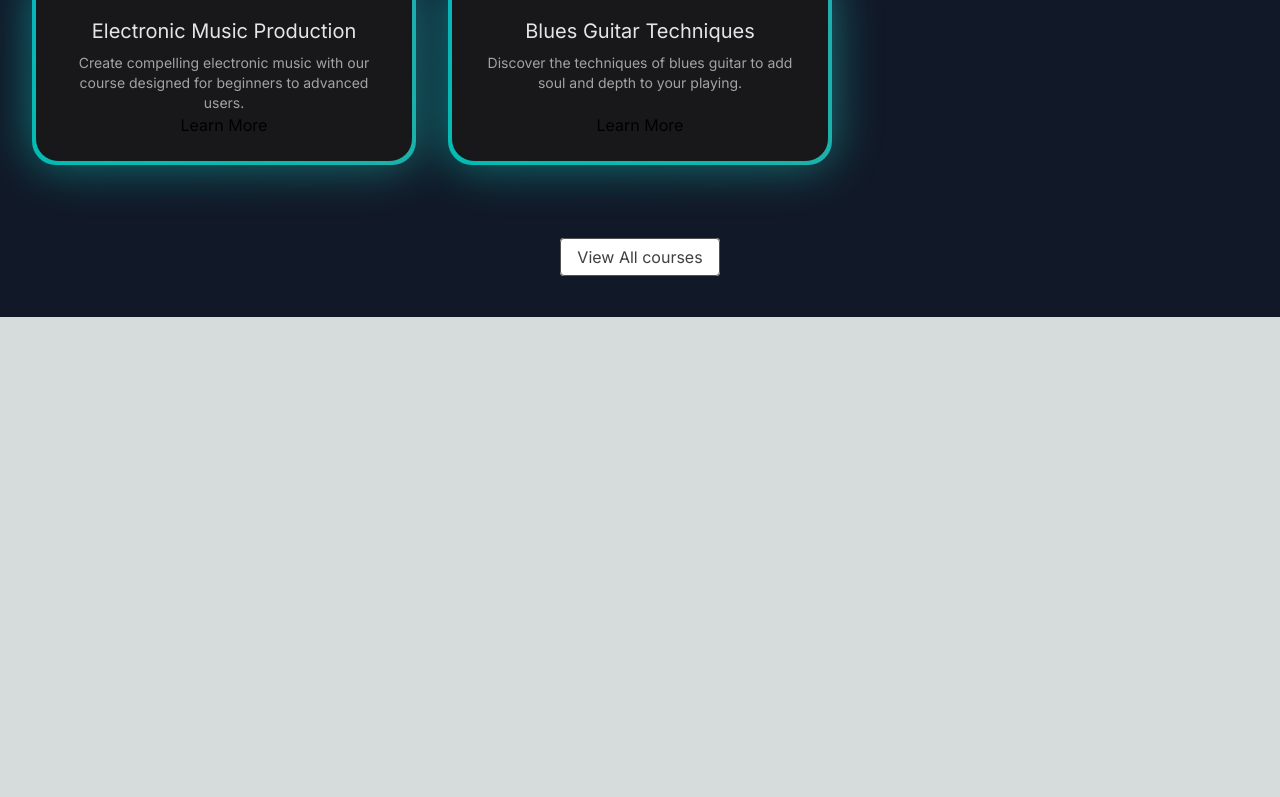
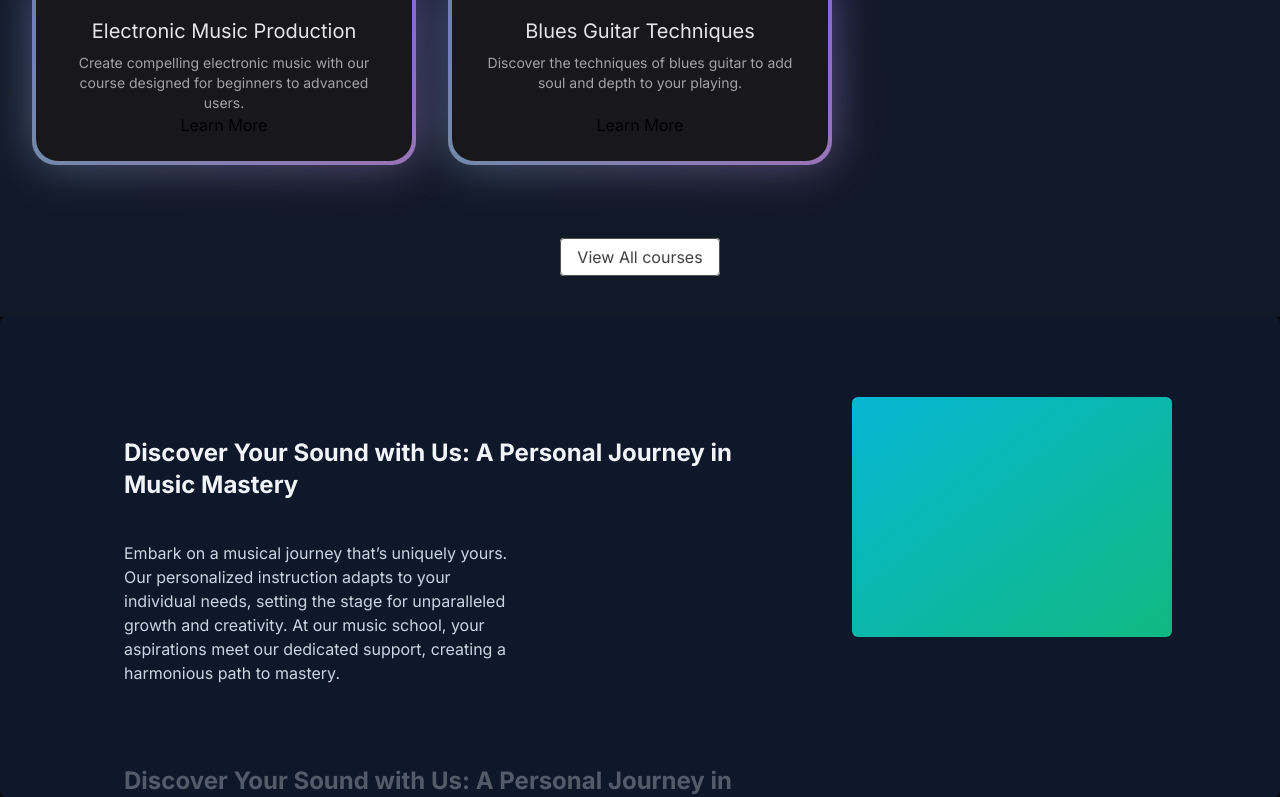
Before and after one commit to Sana348/Empire-Facade, a Next.js app: page / in a window 1280 px wide. Shown: the part 1051-1848 px from the top of the page. Before the commit the page ends 1368 px from the top, so only its background shows below. Built offline with nearby package versions, Linux system fonts and the light colour scheme.

Commit message:
Scrolling motion

```diff
--- a/src/app/page.tsx
+++ b/src/app/page.tsx
@@ -1,10 +1,12 @@
 import FeaturedCourses from '@/components/FeaturedCourses'
 import HeroSection from '../components/HeroSection'
+import WhyChooseUs from '@/components/ui/WhyChooseUs'
 export default function Home() {
   return (
     <main className="min-h-screen bg-black/[0.96] antialiased bg-grid-white/[0.02]">
     <HeroSection/>
     <FeaturedCourses/>
+    <WhyChooseUs/>
     </main>
     )
 }
--- a/src/components/ui/WhyChooseUs.tsx
+++ b/src/components/ui/WhyChooseUs.tsx
@@ -1,9 +1,47 @@
-import React from 'react'
+
+"use client";
+import React from "react";
+import { StickyScroll } from "./sticky-scroll-reveal";
+
+const musicSchoolContent = [
+    {
+        title: 'Discover Your Sound with Us: A Personal Journey in Music Mastery',
+        description:
+            'Embark on a musical journey that’s uniquely yours. Our personalized instruction adapts to your individual needs, setting the stage for unparalleled growth and creativity. At our music school, your aspirations meet our dedicated support, creating a harmonious path to mastery.',
+    },
+    {
+        title: 'Discover Your Sound with Us: A Personal Journey in Music Mastery',
+        description:
+            'Embark on a musical journey that’s uniquely yours. Our personalized instruction adapts to your individual needs, setting the stage for unparalleled growth and creativity. At our music school, your aspirations meet our dedicated support, creating a harmonious path to mastery.',
+    },
+    {
+        title: 'Discover Your Sound with Us: A Personal Journey in Music Mastery',
+        description:
+            'Embark on a musical journey that’s uniquely yours. Our personalized instruction adapts to your individual needs, setting the stage for unparalleled growth and creativity. At our music school, your aspirations meet our dedicated support, creating a harmonious path to mastery.',
+    },
+    {
+        title: 'Live Feedback & Engagement',
+        description:
+            'Immerse yourself in an interactive learning experience where feedback is immediate, just like real-time changes in a collaborative project. This approach enhances your understanding and mastery of music concepts and performance techniques.',
+    },
+    {
+        title: 'Cutting-Edge Curriculum',
+        description:
+            'Our curriculum is continuously updated to include the latest music education trends and technologies, ensuring you’re always learning with the most current and effective methods. Say goodbye to outdated materials and welcome an education that evolves with the industry.',
+    },
+    {
+        title: 'Limitless Learning Opportunities',
+        description:
+            'With our expansive resource library and dynamic course offerings, you’ll never find yourself without something new to explore. Our platform provides continuous opportunities for growth, ensuring your musical skills are always advancing.',
+    },
+];
 
 function WhyChooseUs() {
-  return (
-    <div>WhyChooseUs</div>
-  )
+    return (
+        <div>
+            <StickyScroll content={musicSchoolContent} />
+        </div>
+    )
 }
 
 export default WhyChooseUs
```
